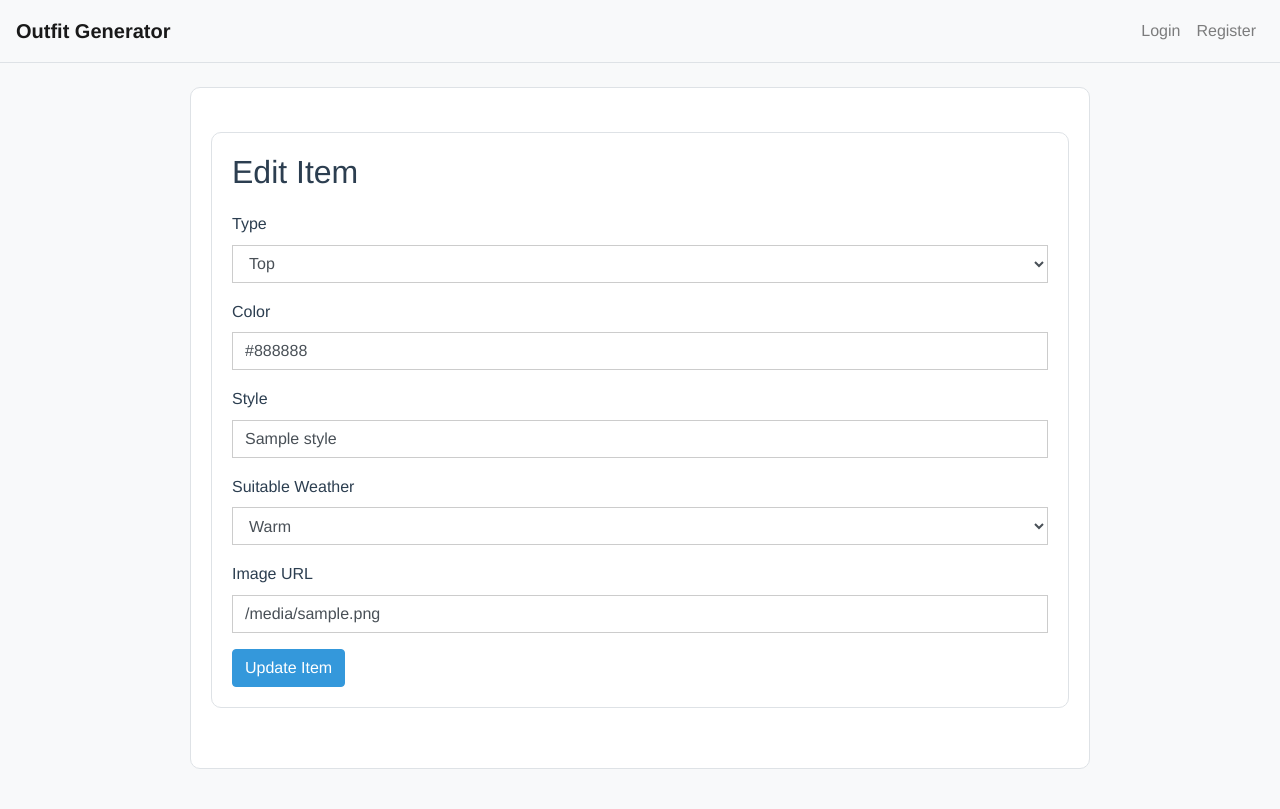
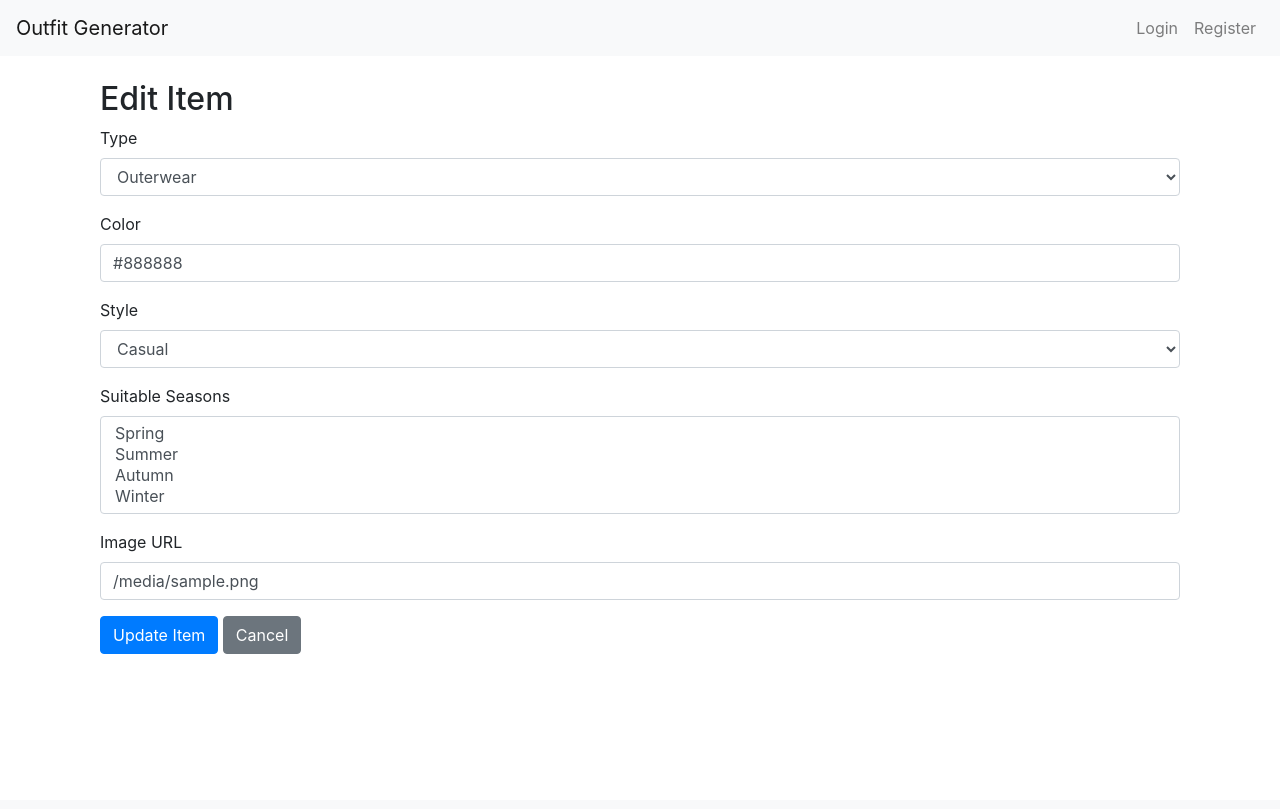
Before and after one commit to SShasholko/fashion-outfit-generator-in-Flask, a Flask app: template templates/edit_item.html in a window 1280 px wide. After the commit the page ends 654 px from the top, so only its background shows below. Run offline with Flask 3, Linux system fonts and the light colour scheme; the template is opened without the code that fills it: most values are stand-ins (such as "Sample title", 1, 10 or a date in 2020); some libraries are stand-ins or nearby versions.

Commit message:
Edit items

```diff
--- a/app.py
+++ b/app.py
@@ -101,6 +101,7 @@ def edit_item(item_id):
     item = mongo.db.wardrobe.find_one({'_id': ObjectId(item_id)})
 
     if request.method == 'POST':
+        seasons = request.form.getlist('seasons')
         # Update the item in the database
         mongo.db.wardrobe.update_one(
             {'_id': ObjectId(item_id)},
@@ -108,7 +109,7 @@ def edit_item(item_id):
                 'type': request.form['type'],
                 'color': request.form['color'],
                 'style': request.form['style'],
-                'weather': request.form['weather'],
+                'seasons': seasons,
                 'image_url': request.form['image_url']
             }}
         )
--- a/static/css/style.css
+++ b/static/css/style.css
@@ -163,8 +163,3 @@ p {
     color: #2980b9;
     text-decoration: none;
 }
-
-
-.add-item{
-    margin-bottom: 10px;
-}
--- /dev/null
+++ b/static/css/styles.css
@@ -0,0 +1,4 @@
+
+.add-item{
+    margin-bottom: 10px;
+}
--- a/templates/base.html
+++ b/templates/base.html
@@ -5,7 +5,7 @@
     <meta name="viewport" content="width=device-width, initial-scale=1, shrink-to-fit=no">
     <title>Fashion Outfit Generator</title>
     <link rel="stylesheet" href="https://stackpath.bootstrapcdn.com/bootstrap/4.5.2/css/bootstrap.min.css">
-    <link rel="stylesheet" href="{{ url_for('static', filename='css/style.css') }}">
+    <link rel="stylesheet" href="{{ url_for('static', filename='css/styles.css') }}">
 </head>
 <body>
     <nav class="navbar navbar-expand-lg navbar-light bg-light">
--- a/templates/edit_item.html
+++ b/templates/edit_item.html
@@ -1,13 +1,16 @@
 {% extends "base.html" %}
 
 {% block content %}
+
 <div class="container mt-4">
     <h2>Edit Item</h2>
     <form method="POST" action="{{ url_for('edit_item', item_id=item._id) }}">
         <div class="form-group">
             <label for="type">Type</label>
             <select id="type" name="type" class="form-control">
+                <option value="Outerwear" {% if item.type == 'Outerwear' %}selected{% endif %}>Outerwear</option>
                 <option value="Top" {% if item.type == 'Top' %}selected{% endif %}>Top</option>
+                <option value="Dress" {% if item.type == 'Dress' %}selected{% endif %}>Dress</option>
                 <option value="Bottom" {% if item.type == 'Bottom' %}selected{% endif %}>Bottom</option>
                 <option value="Shoes" {% if item.type == 'Shoes' %}selected{% endif %}>Shoes</option>
                 <option value="Accessory" {% if item.type == 'Accessory' %}selected{% endif %}>Accessory</option>
@@ -19,14 +22,21 @@
         </div>
         <div class="form-group">
             <label for="style">Style</label>
-            <input type="text" id="style" name="style" class="form-control" value="{{ item.style }}">
+            <select id="style" name="style" class="form-control">
+                <option value="Casual" {% if item.type == 'Casual' %}selected{% endif %}>Casual</option>
+                <option value="Formal" {% if item.type == 'Formal' %}selected{% endif %}>Formal</option>
+                <option value="Semi-Formal" {% if item.type == 'Semi-Formal' %}selected{% endif %}>Semi-Formal</option>
+                <option value="Athletic" {% if item.type == 'Athletic' %}selected{% endif %}>Athletic</option>
+
+            </select>
         </div>
         <div class="form-group">
-            <label for="weather">Suitable Weather</label>
-            <select id="weather" name="weather" class="form-control">
-                <option value="Warm" {% if item.weather == 'Warm' %}selected{% endif %}>Warm</option>
-                <option value="Cold" {% if item.weather == 'Cold' %}selected{% endif %}>Cold</option>
-                <option value="Rainy" {% if item.weather == 'Rainy' %}selected{% endif %}>Rainy</option>
+            <label for="seasons">Suitable Seasons</label>
+            <select id="seasons" name="seasons" class="form-control" multiple>
+                <option value="Spring" {% if item.weather == 'Spring' %}selected{% endif %}>Spring</option>
+                <option value="Summer" {% if item.weather == 'Summer' %}selected{% endif %}>Summer</option>
+                <option value="Autumn" {% if item.weather == 'Autumn' %}selected{% endif %}>Autumn</option>
+                <option value="Winter" {% if item.weather == 'Winter' %}selected{% endif %}>Winter</option>
             </select>
         </div>
         <div class="form-group">
@@ -34,6 +44,7 @@
             <input type="text" id="image_url" name="image_url" class="form-control" value="{{ item.image_url }}">
         </div>
         <button type="submit" class="btn btn-primary">Update Item</button>
+        <a href="{{ url_for('wardrobe') }}" class="btn btn-secondary">Cancel</a>
     </form>
 </div>
 {% endblock %}
```
Also changed, not shown: templates/wardrobe.html (+41 -70 lines).
